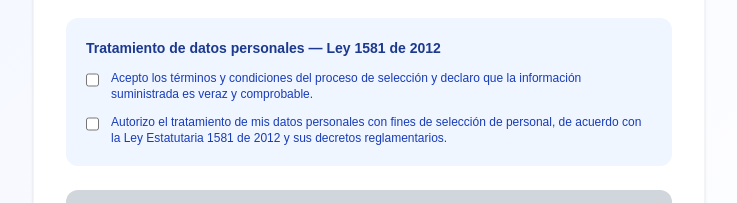
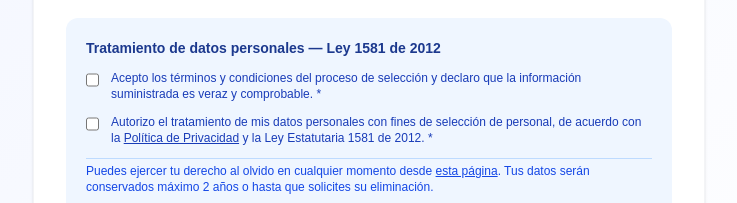
Before and after one commit to JavierMPlata/rrhh-ia-saas, a Next.js app in the folder frontend/: page / in a window 1280 px wide. Shown: the part 749-952 px from the top of the page, without its empty margins (271-1008 px from the left). Built offline with nearby package versions, Linux system fonts and the light colour scheme; no server answers; the database is empty.

Commit message:
feat: enlaces privacidad y derecho al olvido en formulario

```diff
--- a/frontend/src/app/page.tsx
+++ b/frontend/src/app/page.tsx
@@ -212,7 +212,7 @@ export default function FormularioPublico() {
               />
               <span className="text-xs text-blue-800">
                 Acepto los términos y condiciones del proceso de selección y declaro que
-                la información suministrada es veraz y comprobable.
+                la información suministrada es veraz y comprobable. *
               </span>
             </label>
             <label className="flex items-start gap-3 cursor-pointer">
@@ -225,9 +225,20 @@ export default function FormularioPublico() {
               />
               <span className="text-xs text-blue-800">
                 Autorizo el tratamiento de mis datos personales con fines de selección de personal,
-                de acuerdo con la Ley Estatutaria 1581 de 2012 y sus decretos reglamentarios.
+                de acuerdo con la{' '}
+                <a href="/privacidad" target="_blank" className="underline font-medium hover:text-blue-900">
+                  Política de Privacidad
+                </a>
+                {' '}y la Ley Estatutaria 1581 de 2012. *
               </span>
             </label>
+            <p className="text-xs text-blue-700 pt-1 border-t border-blue-200">
+              Puedes ejercer tu derecho al olvido en cualquier momento desde{' '}
+              <a href="/eliminar-datos" target="_blank" className="underline font-medium hover:text-blue-900">
+                esta página
+              </a>.
+              Tus datos serán conservados máximo 2 años o hasta que solicites su eliminación.
+            </p>
           </div>
 
           {error && (
```
